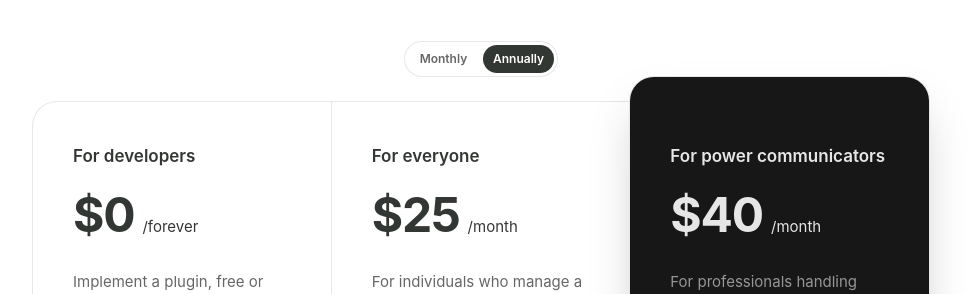
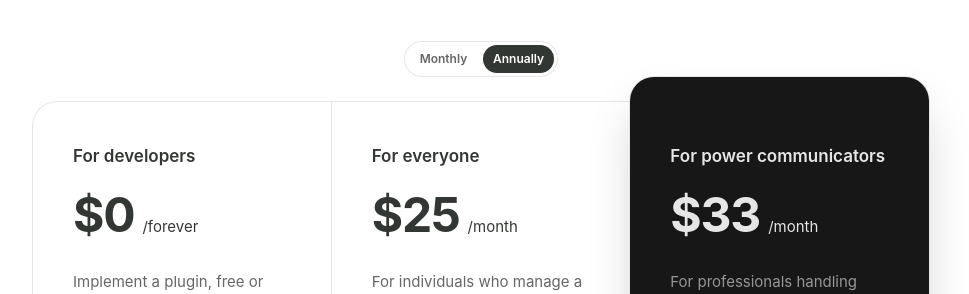
Before and after one commit to blinkfeed-ai/website, a Next.js app: page / in a window 1280 px wide. Shown: the part 6131-6425 px from the top of the page, without its empty margins (159-1128 px from the left). Built offline with nearby package versions, Linux system fonts and the light colour scheme.

Commit message:
Update pricing

```diff
--- a/src/app/page.tsx
+++ b/src/app/page.tsx
@@ -242,7 +242,10 @@ const tiers = [
     price: {monthly: '$0', annually: '$0'},
     timeSpan: '/forever',
     description: 'Implement a plugin, free or paid. Enjoy Blinkfeed for free.',
-    features: [{available: true, label: 'Analyze up to 1000 email threads / month'}],
+    features: [
+      {available: true, label: 'Analyze up to 1000 email threads / month'},
+      // {available: true, label: 'File analysis with Data Catalog (additional per-document fee)'},
+    ],
     featuresComingSoon: [
       {available: true, label: 'Integrations (calendar, etc.)'},
       {available: true, label: 'Automations'},
@@ -257,7 +260,10 @@ const tiers = [
     price: {monthly: '$30', annually: '$25'},
     timeSpan: '/month',
     description: 'For individuals who manage a moderate volume of emails.',
-    features: [{available: true, label: 'Analyze up to 1000 email threads / month'}],
+    features: [
+      {available: true, label: 'Analyze up to 1000 email threads / month'},
+      // {available: true, label: 'File analysis with Data Catalog (additional per-document fee)'},
+    ],
     featuresComingSoon: [
       {available: true, label: 'Integrations (calendar, etc.)'},
       {available: false, label: 'Automations'},
@@ -269,10 +275,13 @@ const tiers = [
     name: 'For power communicators',
     id: 'tier-power-communicators',
     href: '#',
-    price: {monthly: '$50', annually: '$40'},
+    price: {monthly: '$40', annually: '$33'},
     timeSpan: '/month',
     description: 'For professionals handling high-volume correspondence.',
-    features: [{available: true, label: 'Analyze up to 3000 email threads / month'}],
+    features: [
+      {available: true, label: 'Analyze up to 3000 email threads / month'},
+      // {available: true, label: 'File analysis with Data Catalog (additional per-document fee)'},
+    ],
     featuresComingSoon: [
       {available: true, label: 'Integrations (calendar, etc.)'},
       {available: true, label: 'Automations'},
```
